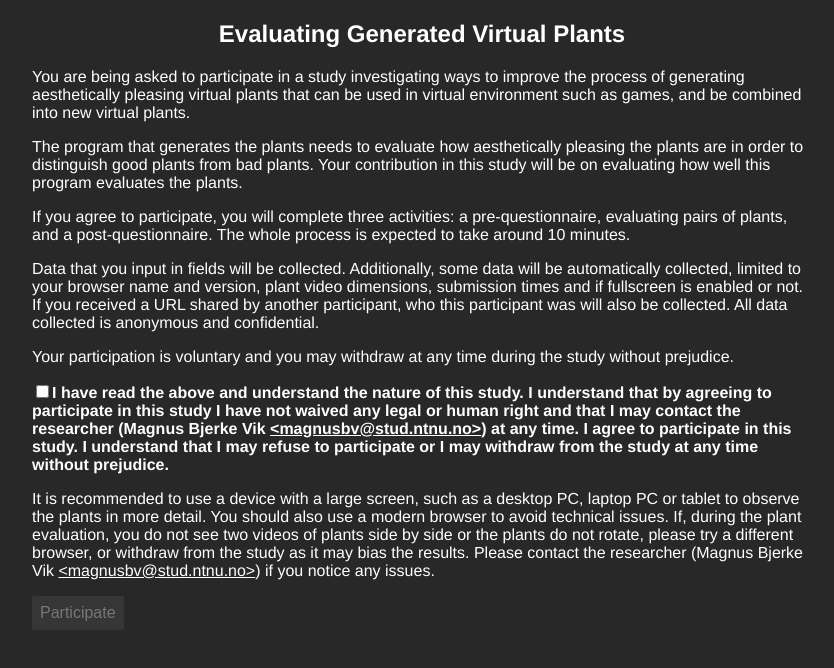
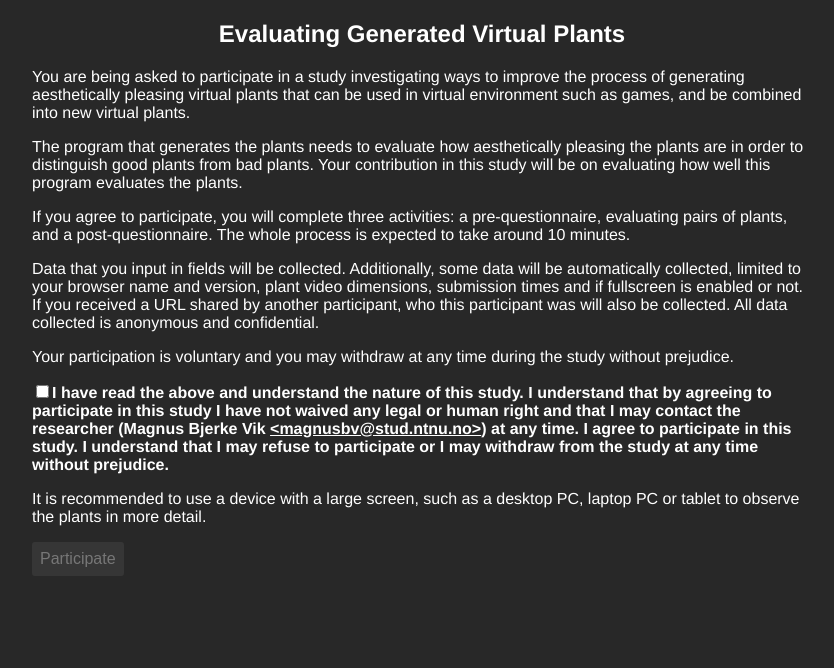
Before and after one commit to Gachapen/lsys-pairwise, a Vue app in the folder front/: page / in a window 1280 px wide. Shown: the top 668 px of the page, without its empty margins (218-1052 px from the left). Built offline with nearby package versions, Linux system fonts and the light colour scheme.

Commit message:
[front] Remove modern browser sentence, and move issues sentence to intro

```diff
--- a/front/src/components/Consent.vue
+++ b/front/src/components/Consent.vue
@@ -28,9 +28,6 @@
             I understand that I may refuse to participate or I may withdraw from the study at any time without prejudice.
       p.
         It is recommended to use a device with a large screen, such as a desktop PC, laptop PC or tablet to observe the plants in more detail.
-        You should also use a modern browser to avoid technical issues.
-        If, during the plant evaluation, you do not see two videos of plants side by side or the plants do not rotate, please try a different browser, or withdraw from the study as it may bias the results.
-        Please contact the researcher (Magnus Bjerke Vik #[a(href='mailto:magnusbv@stud.ntnu.no') &lt;magnusbv@stud.ntnu.no&gt;]) if you notice any issues.
       p
         button(:disabled='!agree' @click='$router.push({ path: "register", query: $router.currentRoute.query })') Participate
 </template>
--- a/front/src/components/Intro.vue
+++ b/front/src/components/Intro.vue
@@ -16,6 +16,9 @@
       p.
         There will always be a 'cancel' link at the top of the page to go back to this page if you
         have any issues or would like to withdraw (you can continue from where you left).
+      p.
+        If, during the plant evaluation, you do not see two videos side by side of rotating plants, please try a different browser (copy the URL), or withdraw from the study as it may invalidate the results.
+        Please contact the researcher (Magnus Bjerke Vik #[a(href='mailto:magnusbv@stud.ntnu.no') &lt;magnusbv@stud.ntnu.no&gt;]) if you notice any issues.
       p#token
         label(for='token-out')
           span Your token is:
```
